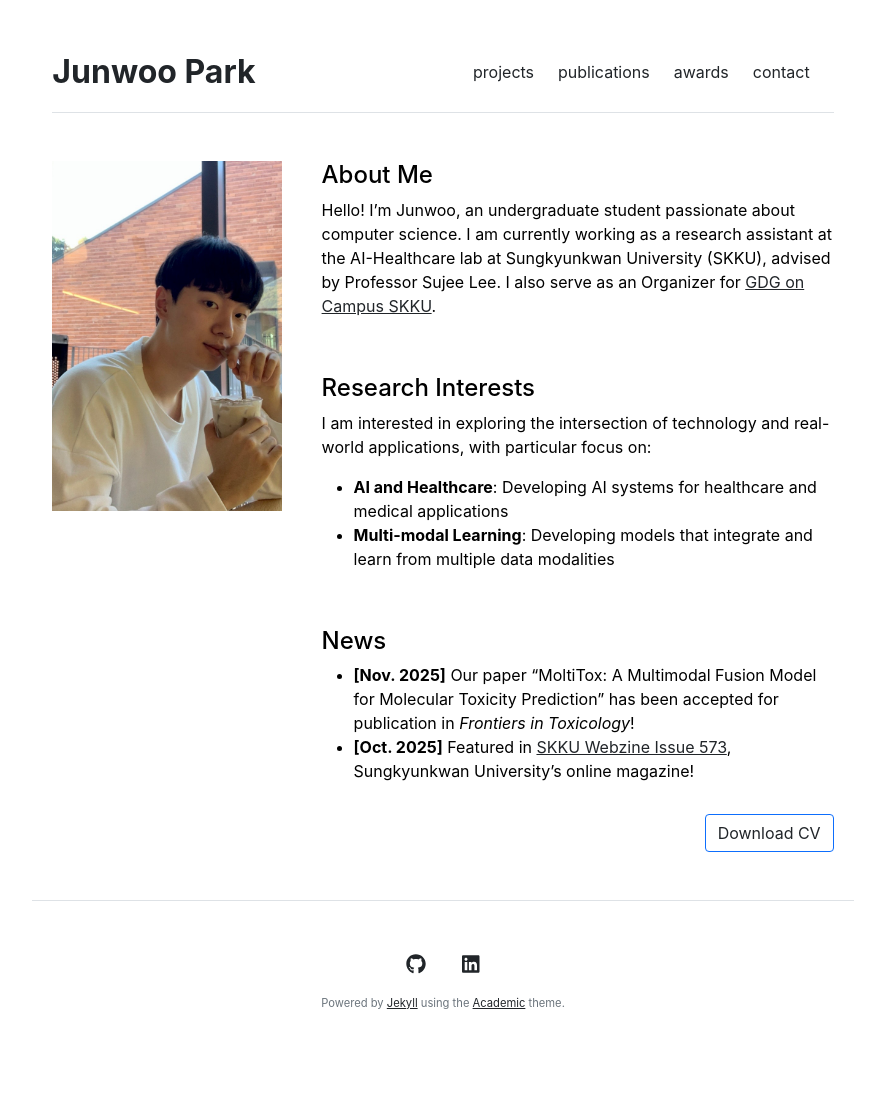
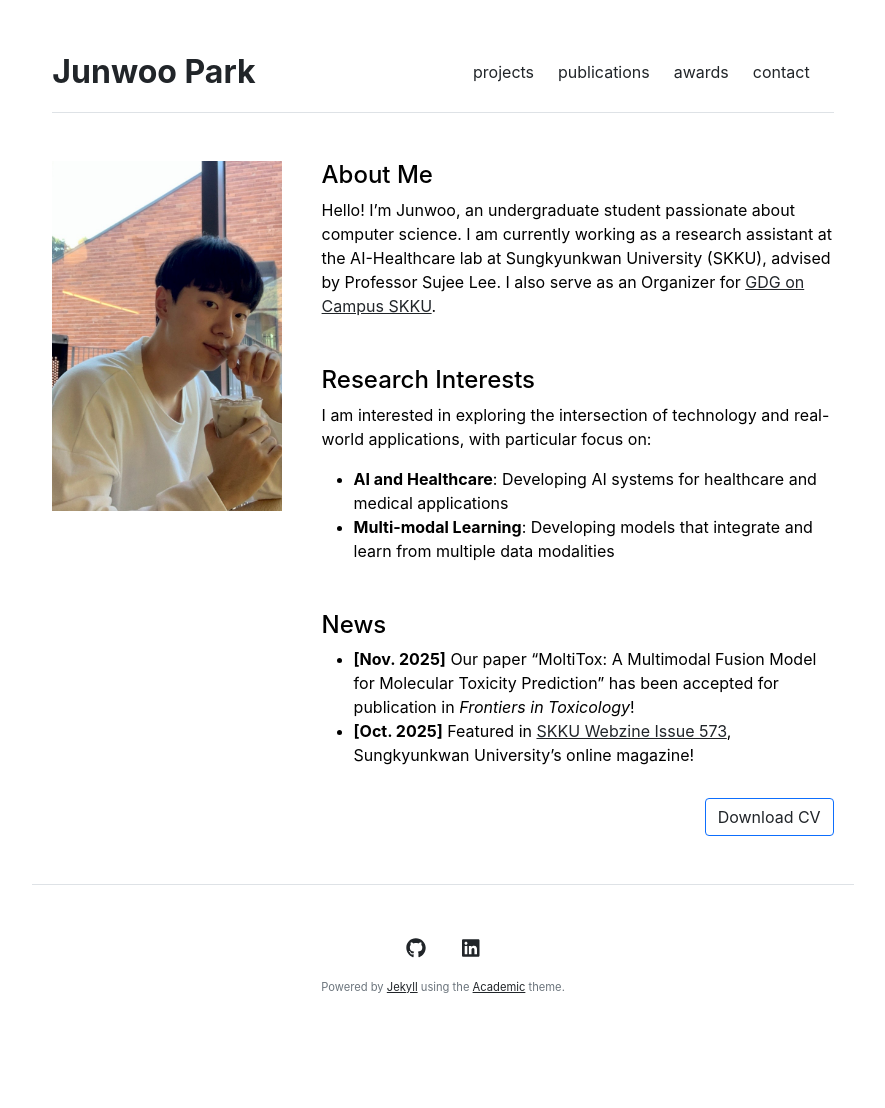
Before and after one commit to junwoop0/junwoop0.github.io, a Jekyll site: the page built from index.md, in a window 1280 px wide. Shown: the whole page, without its empty margins (197-1082 px from the left). Built offline with Jekyll 4.4.1, drawn with Linux system fonts in a browser that asks for light colours.

Commit message:
update profile

```diff
--- a/_sass/main.scss
+++ b/_sass/main.scss
@@ -24,5 +24,5 @@ h2 {
 }
 
 h2:not(:first-of-type) {
-  margin-top: 2.5rem;
+  margin-top: 2rem;
 }
```
